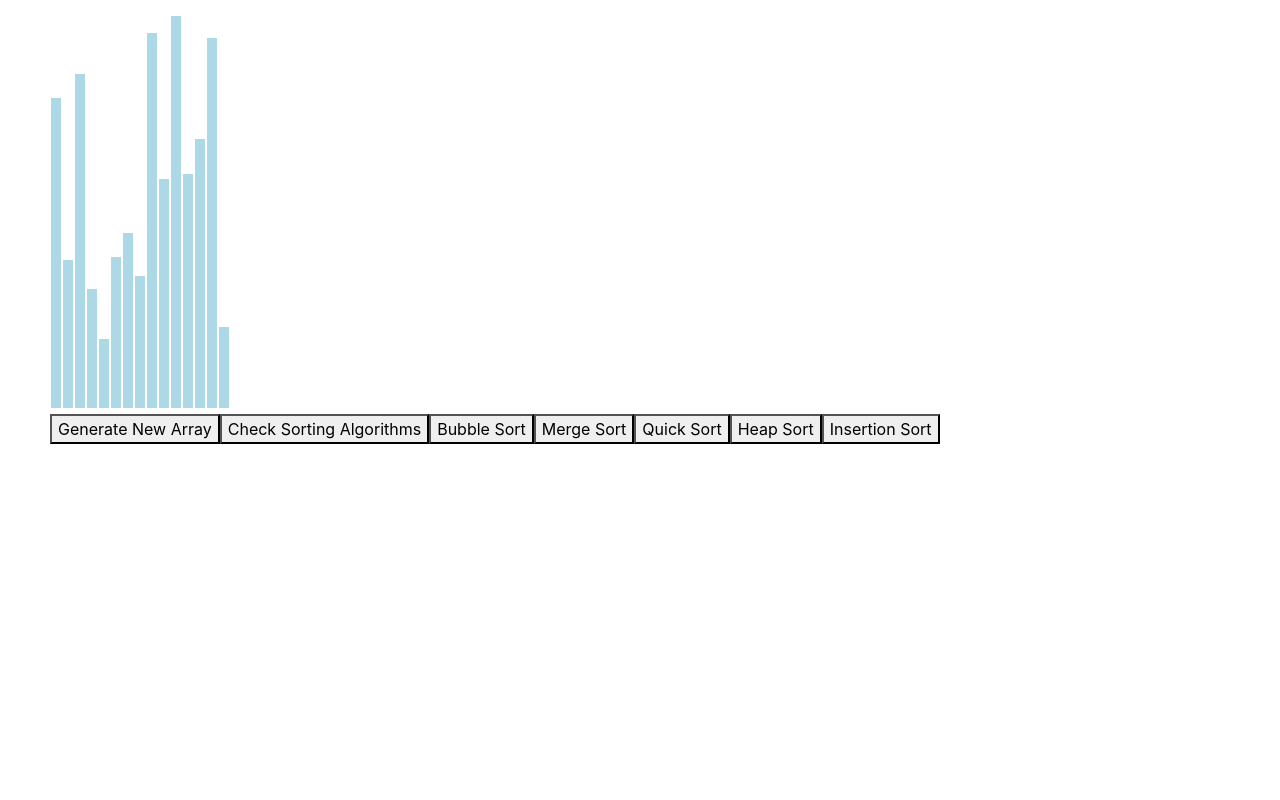
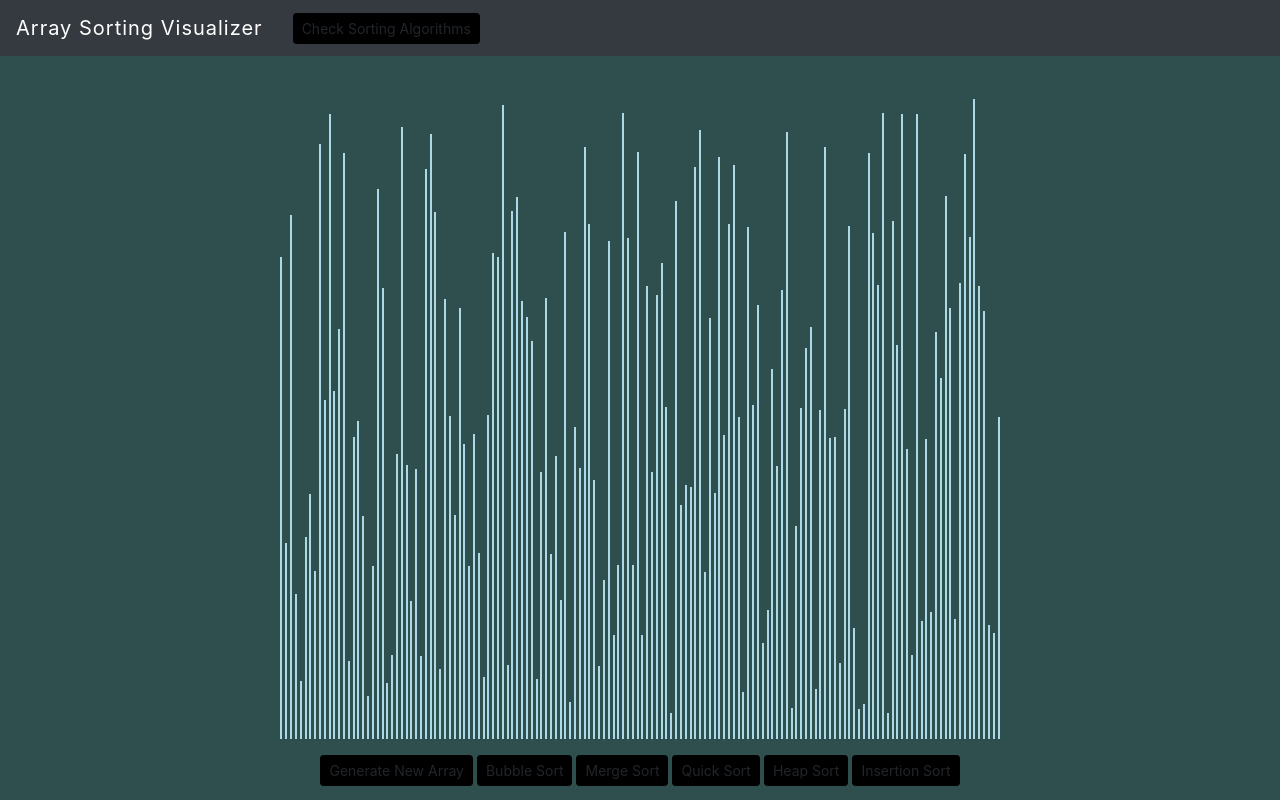
Before and after one commit to g-micah/ArraySorter, a React (Create React App) app: page / in a window 1280 px wide. Built offline with nearby package versions, Linux system fonts and the light colour scheme.

Commit message:
Updated visual arrangement

```diff
--- a/src/SortingVisualizer/SortingVisualizer.css
+++ b/src/SortingVisualizer/SortingVisualizer.css
@@ -1,17 +1,42 @@
+.sorting-visualizer {
+    position: absolute;
+    height: 100%;
+    width: 100%;
+    padding-top: 56px;
+}
 .array-container {
-    position: absolute;
-    left: 50px;
-    padding-top: 1rem;
-    min-height: 30rem;
+    position: relative;
+}
+.container-fluid, .row {
+    height: 100%;
+    overflow: auto;
+}
+.table th {
+    border-top: 0 !important;
+    text-align: center;
+    padding: 4px !important;
+}
+.table {
+    margin-bottom: 8px !important;
+}
+.btn {
+    margin: 2px;
 }
 
 .array-bar {
     width: 2px;
     background-color: blue;
     display: inline-block;
-    margin: 0 1px;
+    margin: 0 0.11vw;
 }
 
 body {
     background-color: darkslategray;
+
 }
+
+.btn-light
+{
+    background-color: black !important;
+    border-color: black !important;
+}
--- a/src/SortingVisualizer/SortingVisualizer.jsx
+++ b/src/SortingVisualizer/SortingVisualizer.jsx
@@ -8,9 +8,7 @@ import './bootstrap.css';
 const ANIMATION_SPEED_MS = 200;
 
 // Change this value for the number of bars (value) in the array.
-const NUMBER_OF_ARRAY_BARS = 15;
-
-const WIDTH = 10;
+const NUMBER_OF_ARRAY_BARS = 150;
 
 // This is the main color of the array bars.
 const UNSORTED_COLOR = 'lightblue';
@@ -33,8 +31,8 @@ export default class SortingVisualizer extends React.Component {
             sorting: false
         };
     }
-
     timer;
+    width;
 
     componentDidMount() {
         this.resetArray();
@@ -46,8 +44,9 @@ export default class SortingVisualizer extends React.Component {
         //Create new array and update visual
         const array = [];
         for (let i = 0; i < NUMBER_OF_ARRAY_BARS; i++) {
-            array.push(randomIntFromInterval(50, 400));
+            array.push(randomIntFromInterval(30, 800));
         }
+        this.width = (100 / NUMBER_OF_ARRAY_BARS) - (0.22*NUMBER_OF_ARRAY_BARS);
         this.setState({array});
         //Clear all bars color
         this.clearBarsColor();
@@ -214,7 +213,12 @@ export default class SortingVisualizer extends React.Component {
         const {array} = this.state;
 
         return (
-            <div className="array-container">
+            <section className="sorting-visualizer" id="sorting-visualizer">
+                <div className="container-fluid">
+                <div className="row justify-content-center d-flex">
+                <div className="array-container mt-auto table-responsive">
+                <table className="table text-align-center"><tbody>
+                <tr className="text-nowrap"><th scope="row">
                     {array.map((value, idx) => (
                         <div
                             className="array-bar"
@@ -222,20 +226,42 @@ export default class SortingVisualizer extends React.Component {
                             style=
                             {{
                                 backgroundColor: UNSORTED_COLOR,
-                            height: `${value}px`,
-                            width: `${WIDTH}px`
+                                height: `${value/10}vh`,
+                                width: `${this.width}vw`
                             }}
                         ></div>
                     ))}
-                <br />
-                <button onClick={() => this.resetArray()}>Generate New Array</button>
-                <button onClick={() => this.testSortingAlgorithm()}>Check Sorting Algorithms</button>
-                <button className="sort-button" onClick={() => this.sort("bubble")}>Bubble Sort</button>
-                <button className="sort-button" onClick={() => this.sort("merge")}>Merge Sort</button>
-                <button className="sort-button" onClick={() => this.sort("quick")}>Quick Sort</button>
-                <button className="sort-button" onClick={() => this.sort("heap")}>Heap Sort</button>
-                <button className="sort-button" onClick={() => this.sort("insertion")}>Insertion Sort</button>
+                </th></tr>
+                <tr><th scope="row">
+                    <button type="button" className="btn btn-sm btn-light" onClick={() => this.resetArray()}>Generate New Array</button>
+                    <button type="button" className="btn btn-sm btn-light sort-button" onClick={() => this.sort("bubble")}>Bubble Sort</button>
+                    <button type="button" className="btn btn-sm btn-light sort-button" onClick={() => this.sort("merge")}>Merge Sort</button>
+                    <button type="button" className="btn btn-sm btn-light sort-button" onClick={() => this.sort("quick")}>Quick Sort</button>
+                    <button type="button" className="btn btn-sm btn-light sort-button" onClick={() => this.sort("heap")}>Heap Sort</button>
+                    <button type="button" className="btn btn-sm btn-light sort-button" onClick={() => this.sort("insertion")}>Insertion Sort</button>
+                </th></tr>
+                </tbody></table>
                 </div>
+                </div>
+                </div>
+
+                <nav className="navbar fixed-top navbar-expand-sm navbar-dark bg-dark">
+                <a className="navbar-brand" href="">Array Sorting Visualizer</a>
+                <button className="navbar-toggler" type="button" data-toggle="collapse" data-target="#navbarCollapse" aria-controls="navbarCollapse" aria-expanded="false" aria-label="Toggle navigation">
+                    <span className="navbar-toggler-icon"></span>
+                </button>
+                <div className="collapse navbar-collapse" id="navbarCollapse">
+                <div className="container">
+                    <ul className="navbar-nav mr-auto">
+                    <li className="nav-item active">
+                    <button type="button" className="btn btn-sm btn-light" onClick={() => this.testSortingAlgorithm()}>Check Sorting Algorithms</button>
+
+                    </li>
+                    </ul>
+                </div>
+                </div>
+                </nav>
+            </section>
         );
     }
 }
```
Also changed, not shown: src/SortingVisualizer/bootstrap.css. Lines whose indentation alone changed are shown as unchanged.
